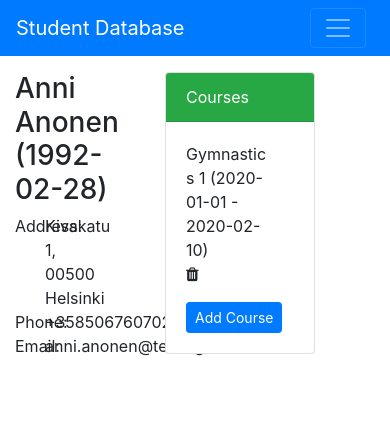
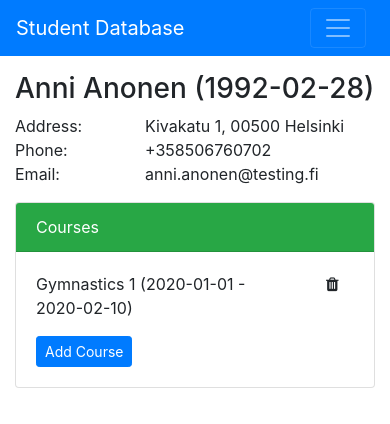
Before and after one commit to aashisr/student-database, a React (Create React App) app: page /students/1 in a window 390 px wide. Shown: the top 424 px of the page. Built offline with nearby package versions, Linux system fonts and the light colour scheme; data requests are answered from the project's data file.

Commit message:
Added responsiveness to student component and addStudent component

```diff
--- a/src/Components/AddStudentFormComponent.js
+++ b/src/Components/AddStudentFormComponent.js
@@ -158,38 +158,38 @@ function AddStudentFormComponent(props) {
 
             <form onSubmit={handleSubmitForm}>
                 <div className='row mt-3'>
-                    <div className='form-group col-6'>
+                    <div className='form-group col-12 col-sm-6'>
                         <label htmlFor='name'>Name</label>
                         <input type='text' className='form-control' id='name' name='name' placeholder='Name' value={studentDetails.name} onChange={handleInputChange} onBlur={handleBlur} />
                         <FormErrorMessage field='name' />
                     </div>
-                    <div className='form-group col-6'>
+                    <div className='form-group col-12 col-sm-6'>
                         <label htmlFor='address'>Address</label>
                         <input type='text' className='form-control' id='address' name='address' placeholder='Address' value={studentDetails.address} onChange={handleInputChange} />
                     </div>
-                    <div className='form-group col-6'>
+                    <div className='form-group col-12 col-sm-6'>
                         <label htmlFor='zipcode'>Zipcode</label>
                         <input type='text' className='form-control' id='zipcode' name='zipcode' placeholder='Zipcode' value={studentDetails.zipcode} onChange={handleInputChange} />
                     </div>
-                    <div className='form-group col-6'>
+                    <div className='form-group col-12 col-sm-6'>
                         <label htmlFor='city'>City</label>
                         <input type='text' className='form-control' id='city' name='city' placeholder='City' value={studentDetails.city} onChange={handleInputChange} />
                     </div>
-                    <div className='form-group col-6'>
+                    <div className='form-group col-12 col-sm-6'>
                         <label htmlFor='phone'>Phone</label>
                         <input type='text' className='form-control' id='phone' name='phone' placeholder='Phone' value={studentDetails.phone} onChange={handleInputChange} onBlur={handleBlur} />
                         <FormErrorMessage field='phone' />
                     </div>
-                    <div className='form-group col-6'>
+                    <div className='form-group col-12 col-sm-6'>
                         <label htmlFor='email'>Email</label>
                         <input type='text' className='form-control' id='email' name='email' placeholder='Email' value={studentDetails.email} onChange={handleInputChange} onBlur={handleBlur} />
                         <FormErrorMessage field='email' />
                     </div>
-                    <div className='form-group col-12'>
+                    <div className='form-group col-12 col-md-6'>
                         <label htmlFor='birthday'>Birthday</label>
                         <input type='text' className='form-control' id='birthday' name='birthday' placeholder='yyyy-mm-dd' value={studentDetails.birthday} onChange={handleInputChange} />
                     </div>
-                    <div className='col-4'>
+                    <div className='col-4 col-md-8'>
                         <SubmitButton />
                     </div>
                 </div>
--- a/src/Components/StudentComponent.js
+++ b/src/Components/StudentComponent.js
@@ -126,8 +126,10 @@ function StudentComponent(props) {
             <div className='col-12'>
                 <NotificationComponent message={addCourseMsg} />
             </div>
-            <div className='row col-12'>
-                <div className='col-6 row'>
+            <div className='col-12'>
+                <div className='row'>
+                    <div className='col-12 col-md-6'>
+                        <div className='row mb-3 mb-md-0'>
                             <div className='col-12'>
                                 <h3>
                                     {student.name} ({student.birthday})
@@ -135,34 +137,36 @@ function StudentComponent(props) {
                             </div>
                             <div className='col-12'>
                                 <div className='row'>
-                            <div className='col-2'>
+                                    <div className='col-4 col-sm-3'>
                                         <span>Address:</span>
                                     </div>
-                            <div className='col-6'>
+                                    <div className='col-8'>
                                         <span>
                                             {student.address}, {student.zipcode} {student.city}
                                         </span>
                                     </div>
                                 </div>
                                 <div className='row'>
-                            <div className='col-2'>
+                                    <div className='col-4 col-sm-3'>
                                         <span>Phone:</span>
                                     </div>
-                            <div className='col-6'>
+                                    <div className='col-8'>
                                         <span>{student.phone}</span>
                                     </div>
                                 </div>
                                 <div className='row'>
-                            <div className='col-2'>
+                                    <div className='col-4 col-sm-3'>
                                         <span>Email:</span>
                                     </div>
-                            <div className='col-6'>
+                                    <div className='col-8'>
                                         <span>{student.email}</span>
                                     </div>
                                 </div>
                             </div>
                         </div>
-                <div className='col-6'>
+                    </div>
+
+                    <div className='col-12 col-md-6'>
                         <Card>
                             <CardHeader className='bg-success text-white'>Courses</CardHeader>
                             <CardBody>
@@ -172,6 +176,7 @@ function StudentComponent(props) {
                                 </button>
                             </CardBody>
                         </Card>
+                    </div>
                 </div>
             </div>
 
```
Lines whose indentation alone changed are shown as unchanged.
